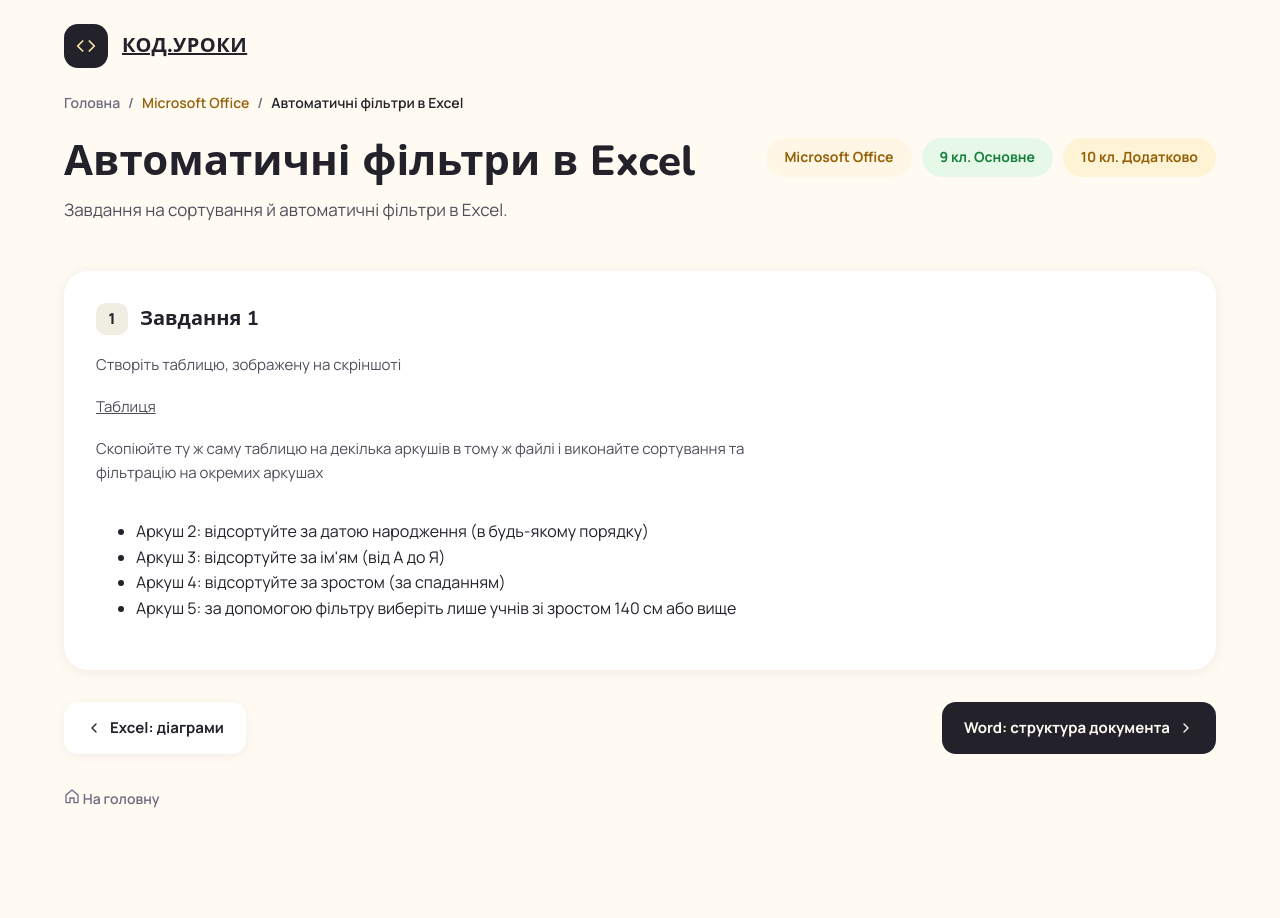
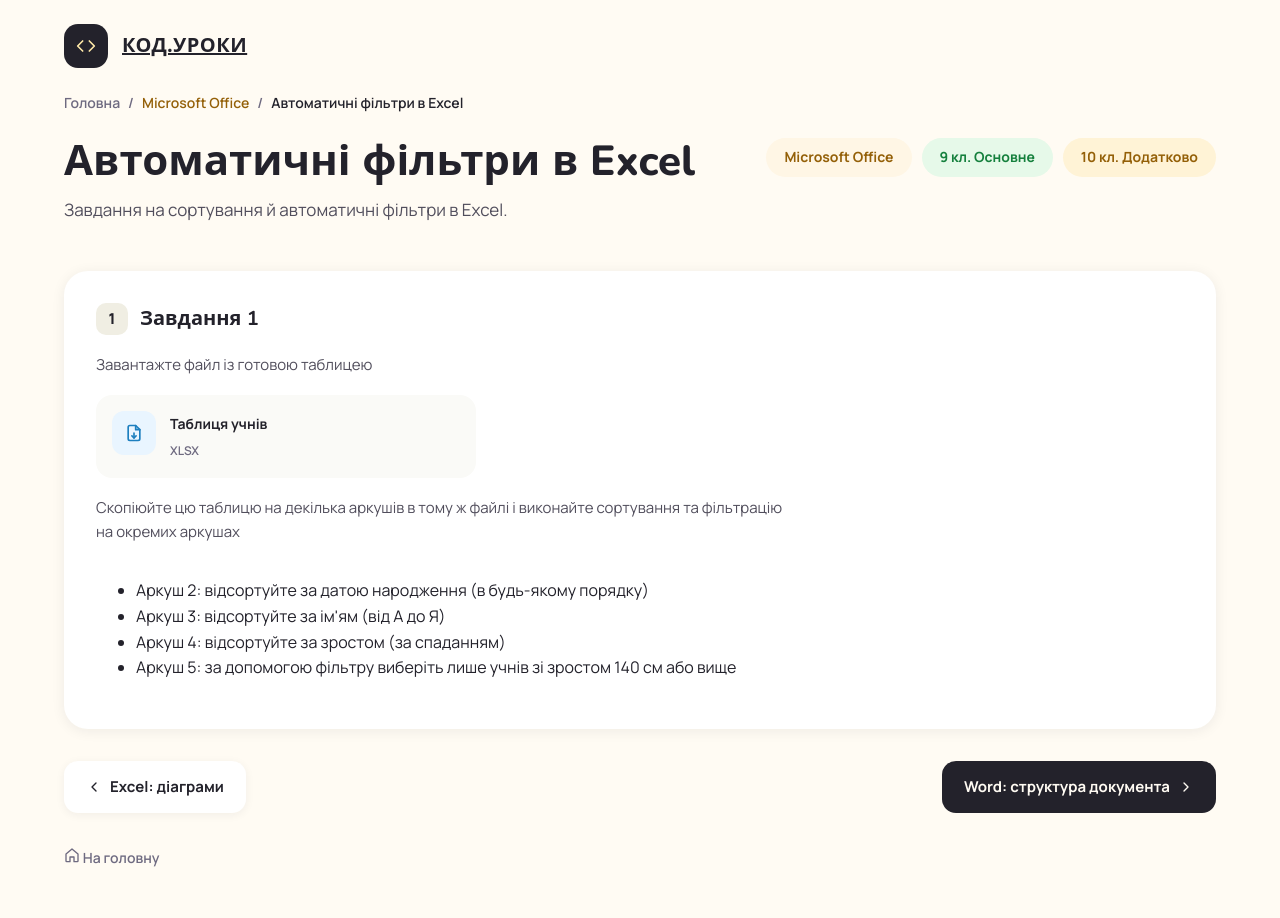
Before and after one commit to dpovod/python-tkinter-examples, a Jekyll site: the page built from docs/excel/filter.html, in a window 1280 px wide. Built offline with Jekyll 4.4.1, drawn with Linux system fonts in a browser that asks for light colours.

Commit message:
Replace filter.html screenshot link with real XLSX table download
The sorting/filter lesson pointed at a Google Drive screenshot and
asked students to recreate the table by hand. Swap it for the actual
data file so students download and work with it directly, using the
same resource-card download-link pattern as word-1.html.

Co-Authored-By: Claude Sonnet 5 <noreply@anthropic.com>

```diff
--- a/docs/excel/filter.html
+++ b/docs/excel/filter.html
@@ -9,9 +9,10 @@ description: "Завдання на сортування й автоматичн
     <span class="card__number">1</span>
     <h3>Завдання 1</h3>
   </div>
-  <p>Створіть таблицю, зображену на скріншоті</p>
-  <p><a href="https://drive.google.com/file/d/1-P-HgceuBarvDGGTvFSfQyzZCT6ri0Yr/view" target="_blank" rel="noopener">Таблиця<span class="visually-hidden"> (відкриється в новій вкладці)</span></a></p>
-  <p>Скопіюйте ту ж саму таблицю на декілька аркушів в тому ж файлі і виконайте сортування та фільтрацію на окремих аркушах</p>
+  <p>Завантажте файл із готовою таблицею</p>
+  {%- assign filter_table = site.data.resources | where: "id", "excel-filter-table" | first -%}
+  {% include resource-card.html resource=filter_table %}
+  <p>Скопіюйте цю таблицю на декілька аркушів в тому ж файлі і виконайте сортування та фільтрацію на окремих аркушах</p>
   <ul>
     <li>Аркуш 2: відсортуйте за датою народження (в будь-якому порядку)</li>
     <li>Аркуш 3: відсортуйте за ім'ям (від А до Я)</li>
```
Also changed, not shown: docs/_data/resources.yml (+8 -0 lines), 1 other file.
